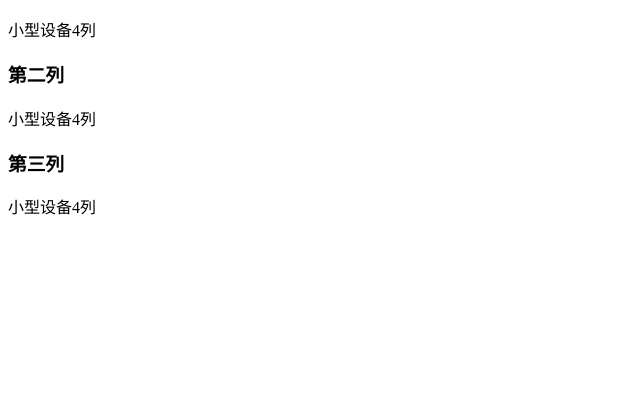
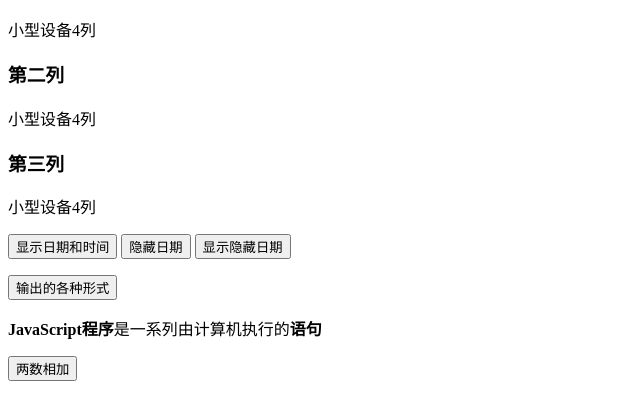
Before and after one commit to yonglanli/summary, a Django app: page /learndjango/ in a window 1280 px wide. Shown: the part 268-688 px from the top of the page, without its empty margins (0-640 px from the left). Run offline with Django 3.2, Linux system fonts and the light colour scheme.

Commit message:
JavaScript官网学习2

```diff
--- a/separation/learndjango/templates/indexL.html
+++ b/separation/learndjango/templates/indexL.html
@@ -12,7 +12,7 @@
             <tr>
                 <td><p id ='demo'>改变HTML内容</p></td>
                 <td>
-                    <button type="button" onclick="document.getElementById('demo').innerHTML='Hello JavaScript!'">点击我</button>
+                    <button type="button" onclick="updateContent()">点击我</button>
                 </td>
             </tr>
             </tbody>
@@ -39,10 +39,47 @@
                 <p>小型设备4列</p>
             </div>
         </div>
+        <div class="row">
+            <p id="demo1"></p>
+            <button type="button" class="btn btn-info" onclick="document.getElementById('demo1').innerHTML=Date()">显示日期和时间</button>
+            <button type="button" class="btn btn-info" onclick="document.getElementById('demo1').style.display='none'">隐藏日期</button>
+            <button type="button" class="btn btn-info" onclick="document.getElementById('demo1').style.display='block'">显示隐藏日期</button>
+        </div>
+        <div class="row">
+            <p id="demo2"></p>
+            <button type="button" onclick="output()">输出的各种形式</button>
+        </div>
+        <div>
+            <p><b>JavaScript程序</b>是一系列由计算机执行的<b>语句</b></p>
+            <p id="demo3"></p>
+            <button class="btn-primary" onclick="add()" type="button">两数相加</button>
+        </div>
     </div>
 
     <script>
+        //单行注释
+        /* 多行注释
+        下面代码会改变
+        id="demo"的段落 */
+        function updateContent() {
+            document.getElementById('demo').innerHTML='Hello JavaScript!'//行末的单行注释
+        }
 
+        function output() {
+            document.write(5 + 6);//写入HTML输出
+            document.getElementById("demo2").innerHTML = 5 + 6;//写入HTML元素
+            window.alert(5 + 6);//写入窗口提示框
+            console.log(5 + 6);//写入浏览器控制台
+        }
+        function add() {
+            var x,y,z;//创建变量，对大小写敏感，逗号分割语句，多行声明多个变量
+            x=22;//折行的最佳位置是运算符或逗号之后
+            //y=11;阻止执行的单行注释
+            y=10;
+            //var y;再次声明某个变量，值不会丢失
+            z=x+y;
+            document.getElementById('demo3').innerHTML="z的值是"+z+"。";
+        }
     </script>
 </body>
 </html>
```
